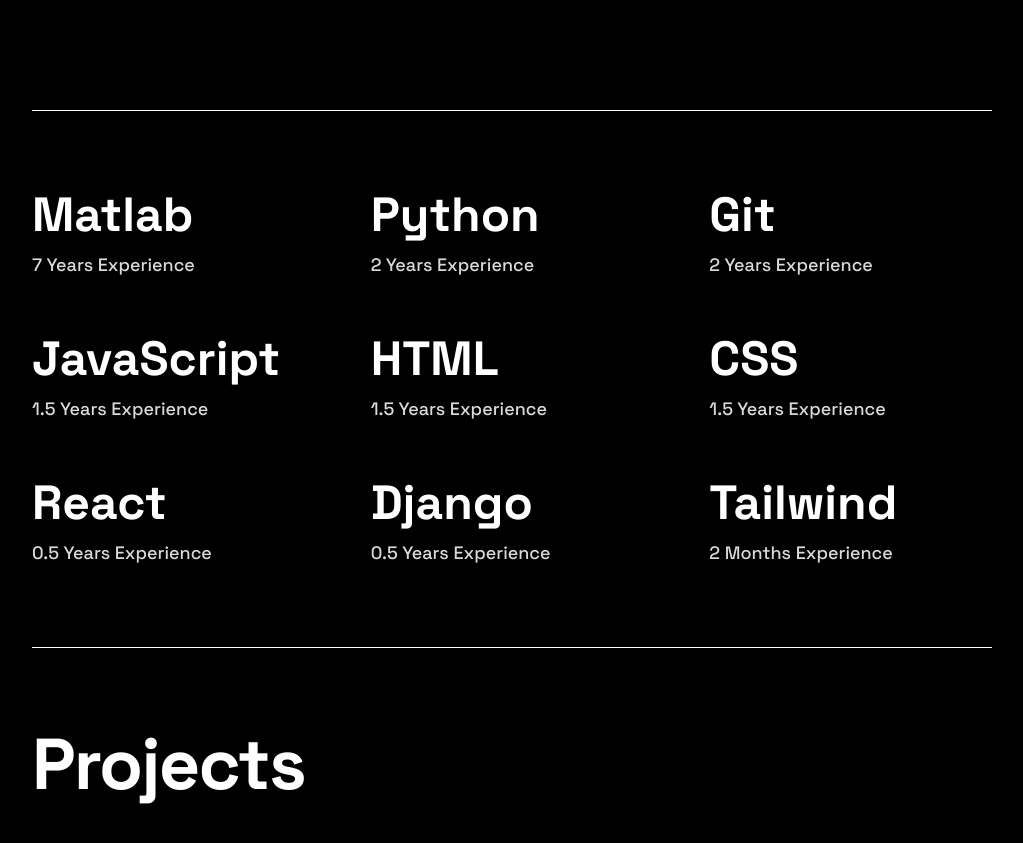
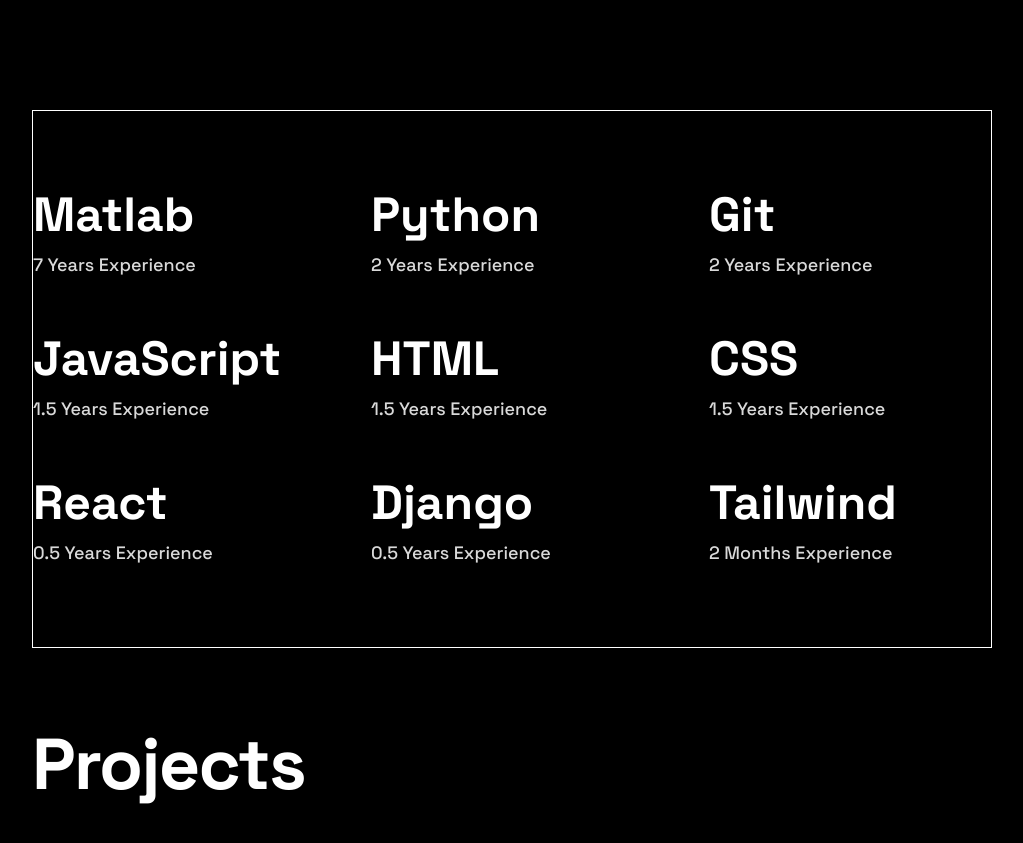
Before and after one commit to HmBernier55/portfolio-website, a React (Vite) app: page / in a window 1280 px wide. Shown: the part 713-1556 px from the top of the page, without its empty margins (128-1151 px from the left). Built offline with nearby package versions, Linux system fonts and the light colour scheme.

Commit message:
Added border to the experience div

```diff
--- a/src/components/Experience.jsx
+++ b/src/components/Experience.jsx
@@ -4,7 +4,7 @@
 
 const Experience = () => {
   return (
-    <div className='py-20 border-y border-white grid sm:grid-cols-2 xl:grid-cols-3 gap-14 justify-center'>
+    <div className='py-20 border border-y border-white grid sm:grid-cols-2 xl:grid-cols-3 gap-14 justify-center'>
       <ExperienceItem
         name="Matlab"
         experience="7 Years"
```
